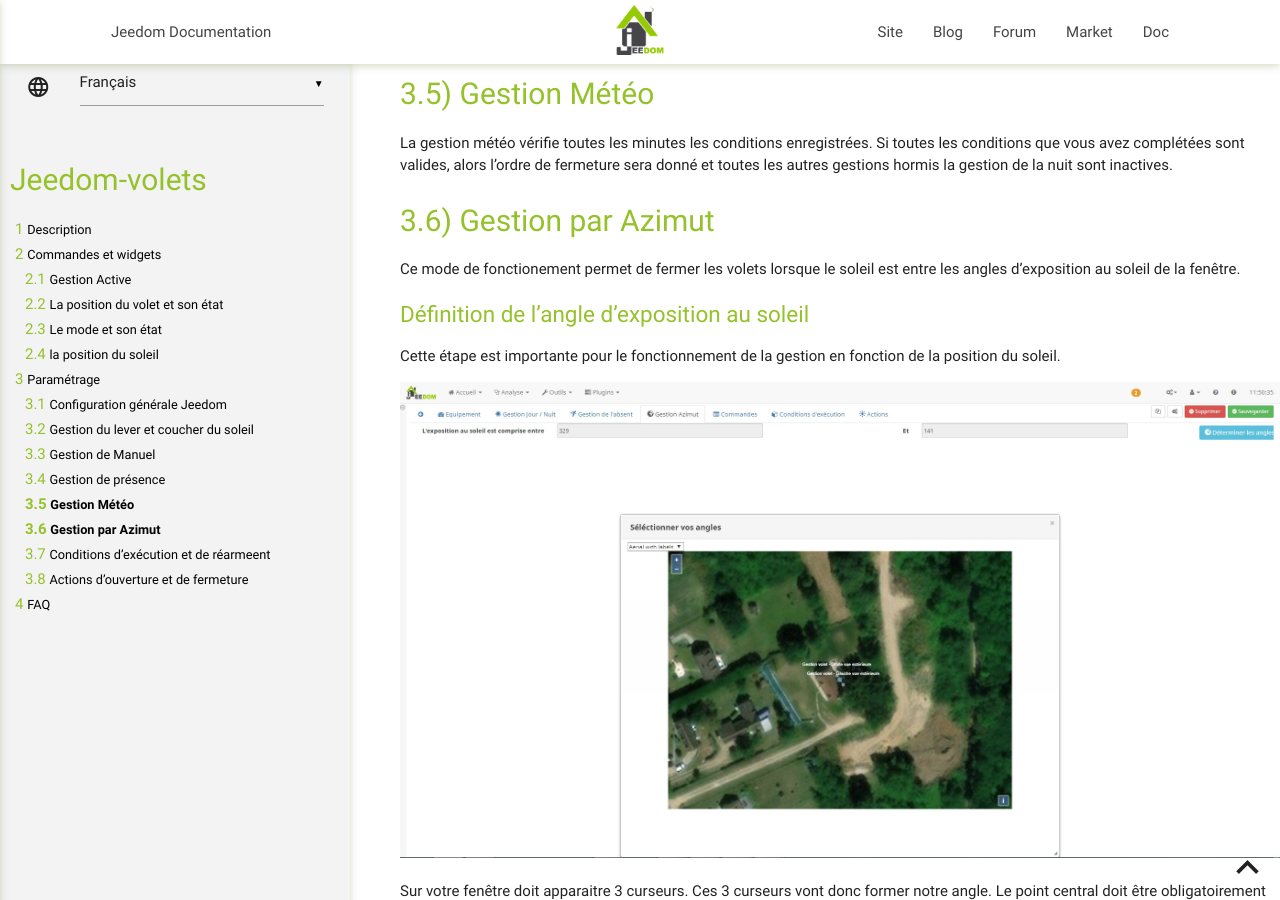
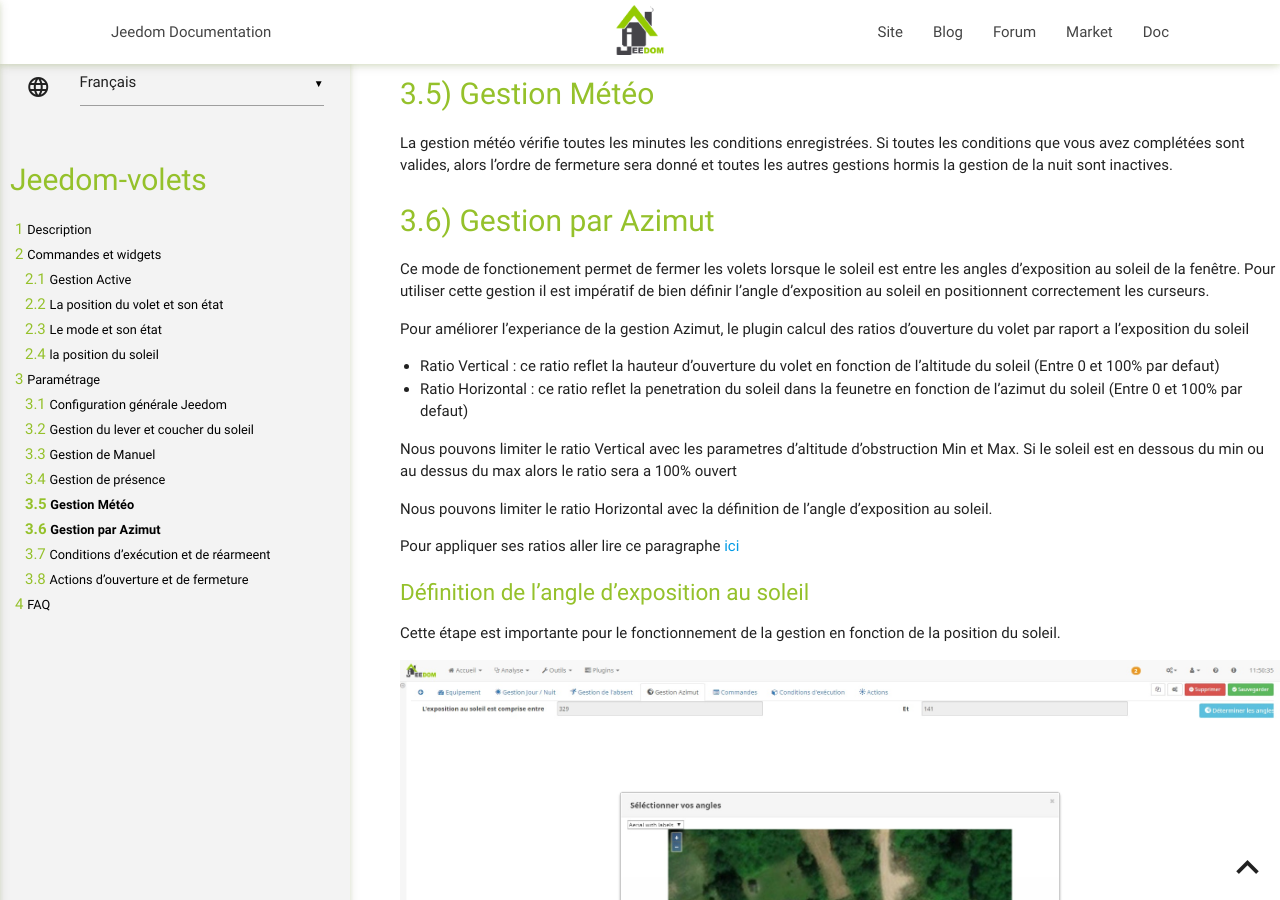
Before and after one commit to ndy913/Jeedom-Volets, a Jekyll site: the page built from docs/fr_FR/index.md, in a window 1280 px wide and 900 px high, scrolled down 6013 px. Built offline with Jekyll 4.4.1, drawn with Linux system fonts in a browser that asks for light colours; our own code applies the rules of GitHub Pages for plain Markdown files.

Commit message:
Update index.md

```diff
--- a/docs/fr_FR/index.md
+++ b/docs/fr_FR/index.md
@@ -174,6 +174,19 @@ Gestion par Azimut
 ---
 
 Ce mode de fonctionement permet de fermer les volets lorsque le soleil est entre les angles d'exposition au soleil de la fenêtre.
+Pour utiliser cette gestion il est impératif de bien définir l'angle d'exposition au soleil en positionnent correctement les curseurs.
+
+Pour améliorer l'experiance de la gestion Azimut, le plugin calcul des ratios d'ouverture du volet par raport a l'exposition du soleil
+
+- Ratio Vertical :  ce ratio reflet la hauteur d'ouverture du volet en fonction de l'altitude du soleil (Entre 0 et 100% par defaut)
+- Ratio Horizontal :  ce ratio reflet la penetration du soleil dans la feunetre en fonction de l'azimut du soleil (Entre 0 et 100% par defaut)
+
+Nous pouvons limiter le ratio Vertical avec les parametres d'altitude d'obstruction Min et Max.
+Si le soleil est en dessous du min ou au dessus du max alors le ratio sera a 100% ouvert
+
+Nous pouvons limiter le ratio Horizontal avec la définition de l'angle d'exposition au soleil.
+
+Pour appliquer ses ratios aller lire ce paragraphe [ici](https://mika-nt28.github.io/Jeedom-Volets/fr_FR/#tocAnchor-1-7-8)
 
 ### Définition de l'angle d'exposition au soleil
 
```
